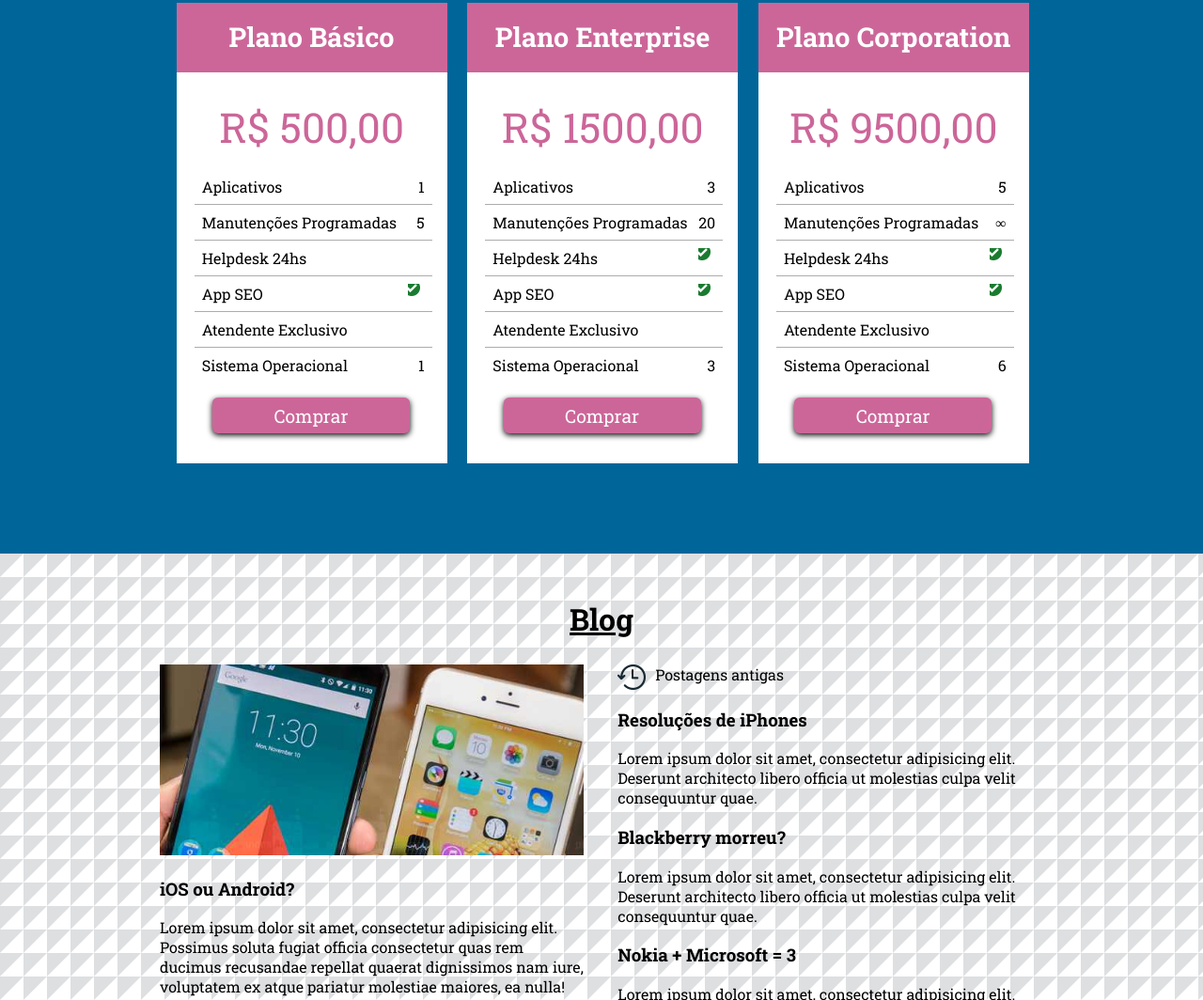
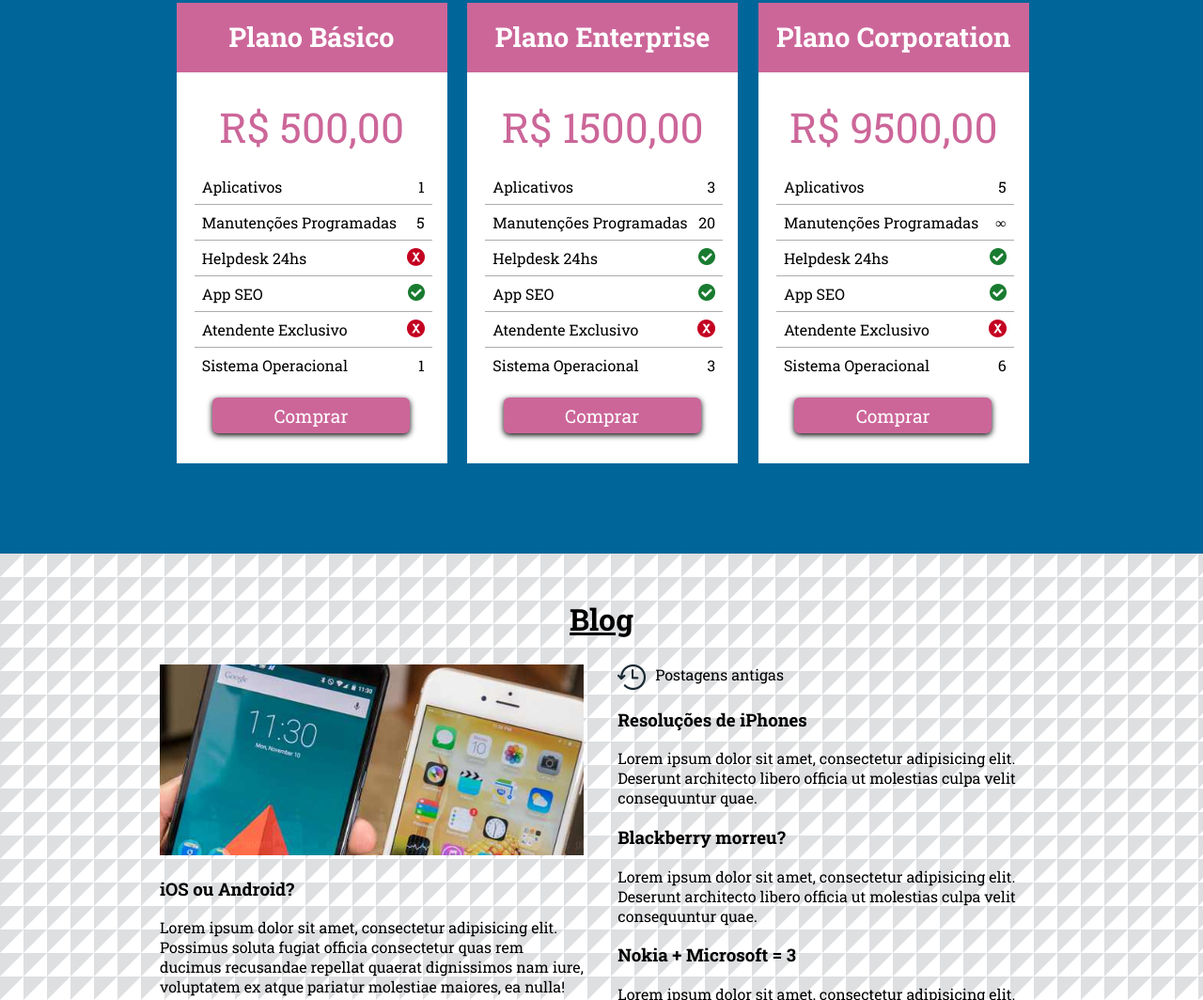
Before and after one commit to YanniF/learning-sass, a plain HTML site: page index.html in a window 1280 px wide. Shown: the part 1250-2314 px from the top of the page at 94% size. Drawn offline with Linux system fonts and the light colour scheme.

Commit message:
Criando funções

```diff
--- a/css/estilos.scss
+++ b/css/estilos.scss
@@ -1,5 +1,8 @@
+//usando o recurso de gerar sprites do compass
 $sprite-spacing: 5px;//variável para inserir um espaçamento no sprite criado pelo Compass
 @import "sprite/*.png";
+@include all-sprite-sprites(true);//@include  all-NomeDaPasta-sprites;
+
 @import "helpers/variaveis";
 @import "helpers/mixins";
 @import "base/normalize";
--- a/css/helpers/mixins.scss
+++ b/css/helpers/mixins.scss
@@ -4,7 +4,11 @@
 	border-radius:  $raio;
 }
 
-%sombra-padrao	{
+@function multiplica-pela-fonte($multiplicador) {
+	@return round($multiplicador * $tamanho-da-fonte-padrao);
+}
+
+%sombra-padrao {
 	-webkit-box-shadow: 0 2px 6.65px 0.35px	rgba(0,	0,	0,	0.3);
 	box-shadow: 0 2px 6.65px 0.35px	rgba(0,	0,	0,	0.3);
 }
@@ -15,4 +19,6 @@
 	background-repeat: no-repeat;
 }
 
+
+
 @import "compass/css3";
--- a/css/helpers/variaveis.scss
+++ b/css/helpers/variaveis.scss
@@ -3,6 +3,7 @@ $cor-padrao:#c69;
 $cor-auxiliar: #069;
 $ponto-de-quebra: 950px;
 $mq-mobile:	"(max-width: 950px)";
+$tamanho-da-fonte-padrao: 16px;
 
 // $cor-padrao: lighten(#c69, 10%);
 // $cor-auxiliar: darken(#069, 20);
--- a/css/layout/footer.scss
+++ b/css/layout/footer.scss
@@ -28,8 +28,8 @@ footer::before {
 }
 
 footer .container {
-  padding-top: 3em;
-  height: 6.5em;
+  padding-top: multiplica-pela-fonte(3);
+  height: 6.5 * $tamanho-da-fonte-padrao;
   position: relative;
 }
 
--- a/css/layout/planos.scss
+++ b/css/layout/planos.scss
@@ -9,7 +9,7 @@
 
 .plano {
   background: white;
-  width: 18em;
+  width: multiplica-pela-fonte(18);
   display: inline-block;
   margin: 1em 0 0 1.1em;
   padding-bottom: 2em;
@@ -67,17 +67,3 @@
   // @extend  %sombra-padrao;
   margin-left: 2em;
 }
-
-.icone-check, .icone-x {
-  background: url('../imagens/sprite-s8ca5edb2ee.png') no-repeat;
-  width: 18px;
-  height: 18px;
-}
-
-.icone-check {
-  background-position: -5px -5px;
-}
-
-.icone-x {
-  background-position: -33px -5px;
-}
--- a/index.html
+++ b/index.html
@@ -74,9 +74,9 @@
 					<ul class="itens-plano">
 						<li>Aplicativos<span>1</span></li>
 						<li>Manutenções Programadas<span>5</span></li>
-						<li>Helpdesk 24hs<span class="icone-x"></span></li>
-						<li>App SEO<span class="icone-check"></span></li>
-						<li>Atendente Exclusivo<span class="icone-x"></span></li>
+						<li>Helpdesk 24hs<span class="sprite-icone-x"></span></li>
+						<li>App SEO<span class="sprite-icone-check"></span></li>
+						<li>Atendente Exclusivo<span class="sprite-icone-x"></span></li>
 						<li>Sistema Operacional<span>1</span></li>
 					</ul>
 					<button class="btn-padrao">Comprar</button>
@@ -87,9 +87,9 @@
 					<ul class="itens-plano">
 						<li>Aplicativos<span>3</span></li>
 						<li>Manutenções Programadas<span>20</span></li>
-						<li>Helpdesk 24hs<span class="icone-check"></span></li>
-						<li>App SEO<span class="icone-check"></span></li>
-						<li>Atendente Exclusivo<span class="icone-x"></span></li>
+						<li>Helpdesk 24hs<span class="sprite-icone-check"></span></li>
+						<li>App SEO<span class="sprite-icone-check"></span></li>
+						<li>Atendente Exclusivo<span class="sprite-icone-x"></span></li>
 						<li>Sistema Operacional<span>3</span></li>
 					</ul>
 					<button class="btn-padrao">Comprar</button>
@@ -100,9 +100,9 @@
 					<ul class="itens-plano">
 						<li>Aplicativos<span>5</span></li>
 						<li>Manutenções Programadas<span>∞</span></li>
-						<li>Helpdesk 24hs<span class="icone-check"></span></li>
-						<li>App SEO<span class="icone-check"></span></li>
-						<li>Atendente Exclusivo<span class="icone-x"></span></li>
+						<li>Helpdesk 24hs<span class="sprite-icone-check"></span></li>
+						<li>App SEO<span class="sprite-icone-check"></span></li>
+						<li>Atendente Exclusivo<span class="sprite-icone-x"></span></li>
 						<li>Sistema Operacional<span>6</span></li>
 					</ul>
 					<button class="btn-padrao">Comprar</button>
```
Also changed, not shown: css/estilos.css, 1 other file.
